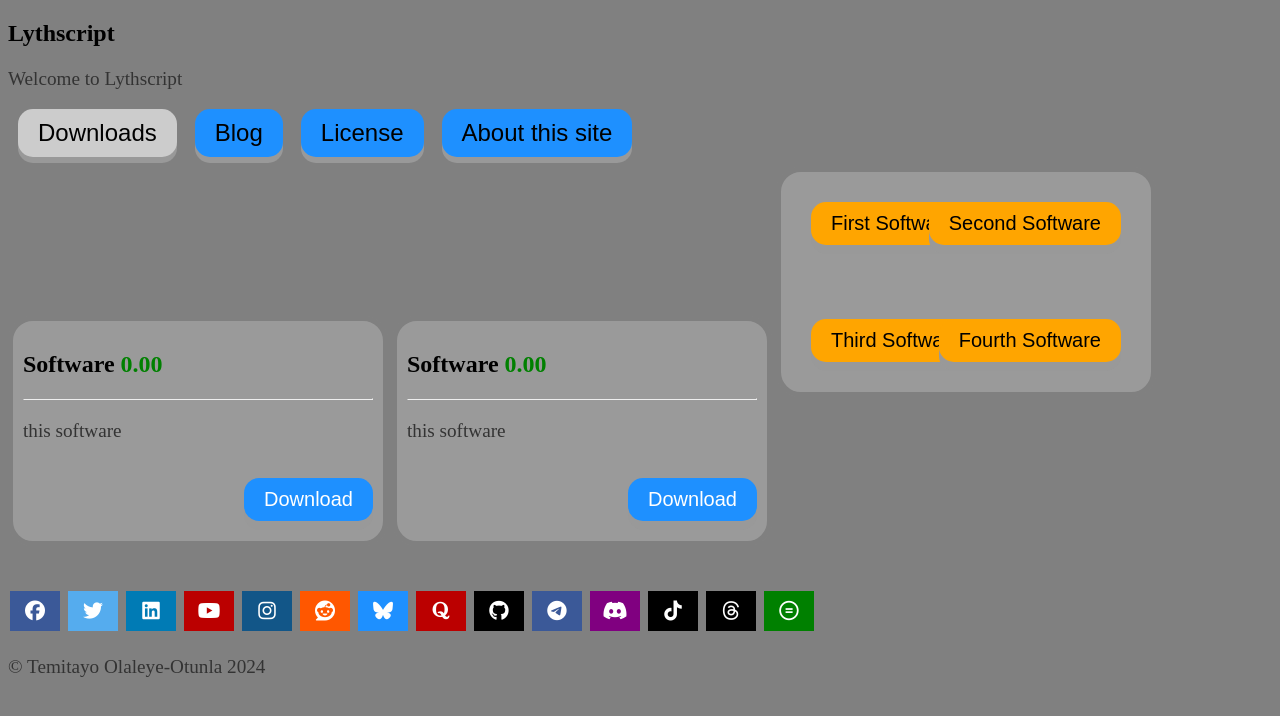
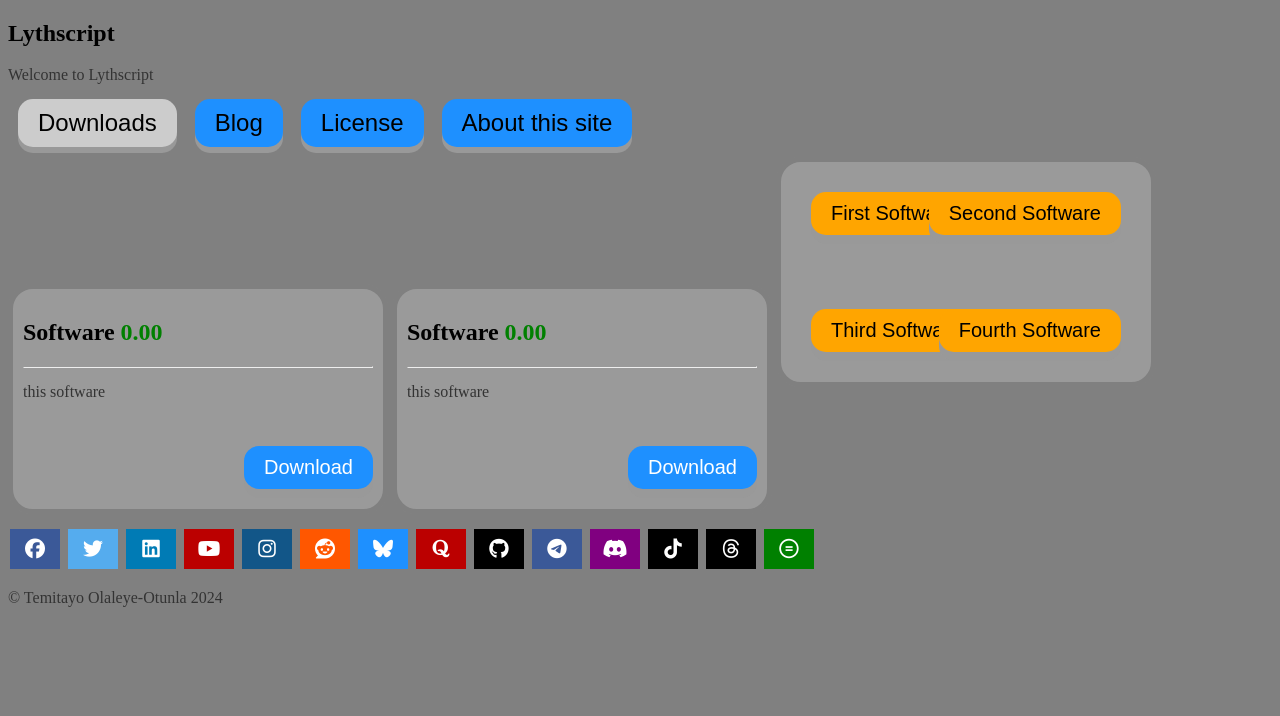
Before and after one commit to lythwind/lythwind.github.io, a Jekyll site: the page built from desktop.html, in a window 1280 px wide. Shown: the top 716 px of the page. Built offline with Jekyll 4.4.1, drawn with Linux system fonts in a browser that asks for light colours; nearby versions of some CDN libraries.

Commit message:
Update desktop.css

```diff
--- a/css/desktop.css
+++ b/css/desktop.css
@@ -5,7 +5,7 @@
   height: 200px;
   padding: 10px;
   border: 5px solid gray;
-  margin-bottom: 40px;
+  margin-bottom: 10px;
   position: relative;
   background-color: rgba(255,255,255,0.2);
   display: inline-block;
@@ -37,8 +37,8 @@ h1 {
     font-family:'Helvetica', 'Arial', 'Sans-Serif';
 }
 p {
-    font-size: 1.2em;
-    line-height: 1.2em;
+    font-size: 1.0em;
+    line-height: 1.0em;
     color: #333;
 }
 footer {
```
